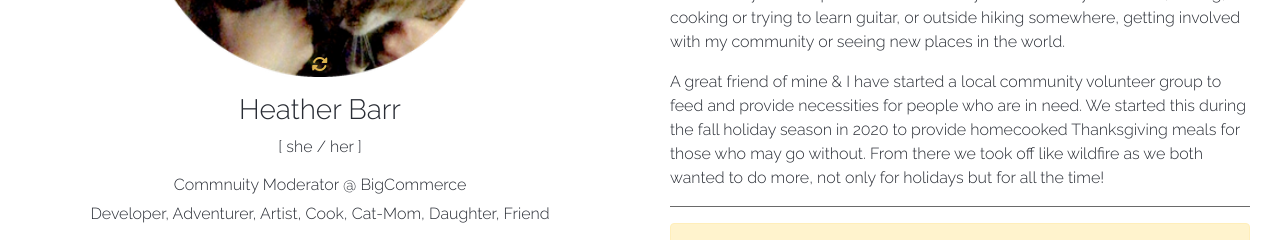
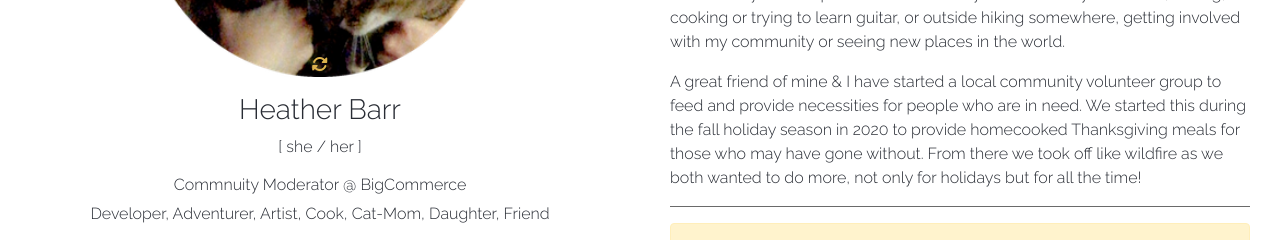
Before and after one commit to hnbarr/heatherbarr, a React (Create React App) app: page /About in a window 1280 px wide. Shown: the part 369-609 px from the top of the page. Built offline with nearby package versions, Linux system fonts and the light colour scheme.

Commit message:
update tense

```diff
--- a/src/components/About.js
+++ b/src/components/About.js
@@ -22,7 +22,7 @@ export default class About extends Component {
                         </p>
                         <p>
                             A great friend of mine & I have started a local community volunteer group to feed and provide necessities for people who are in need.
-                            We started this during the fall holiday season in 2020 to provide homecooked Thanksgiving meals for those who may go without. From there we took off like
+                            We started this during the fall holiday season in 2020 to provide homecooked Thanksgiving meals for those who may have gone without. From there we took off like
                             wildfire as we both wanted to do more, not only for holidays but for all the time!
                             {/* <br /> */}
                             {/* For more information on our goals and actions, <Link to="www.google.com" className="siteLink" target="_blank">check out our site!</Link> */}
```
